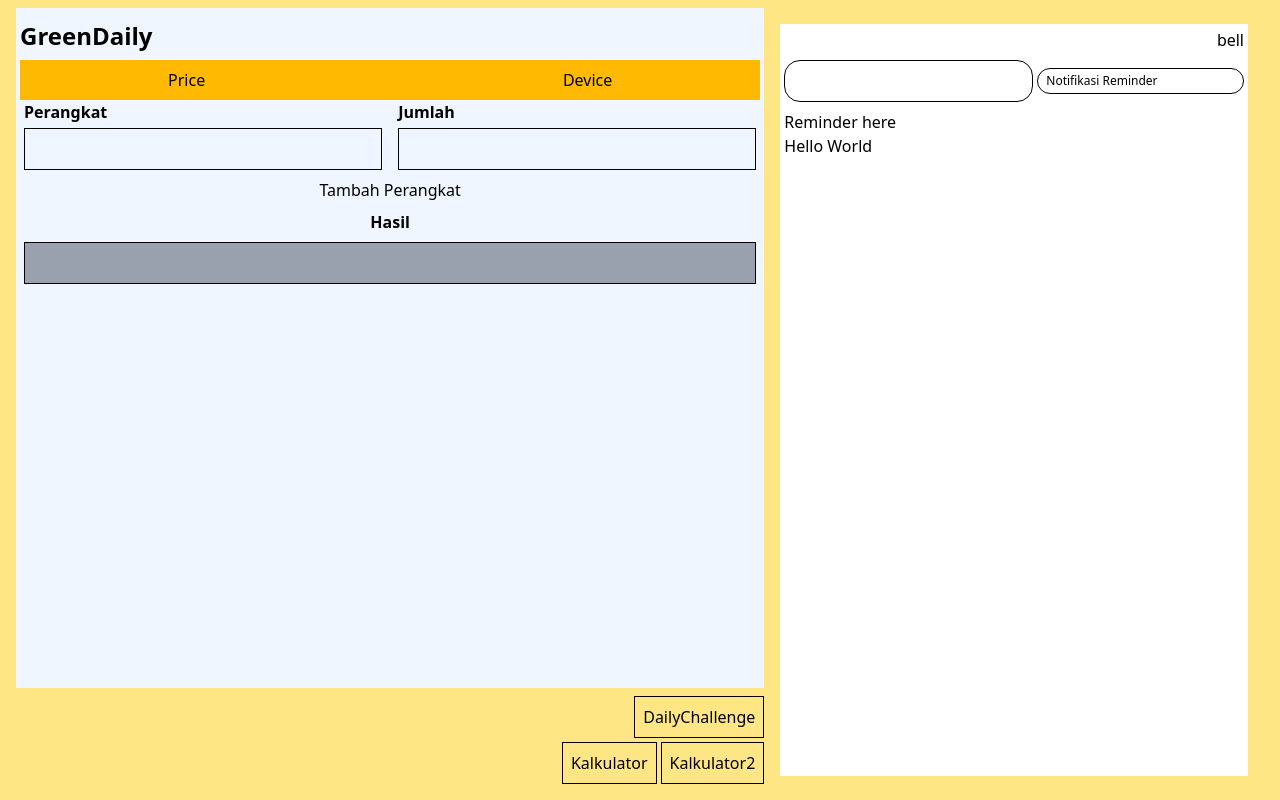
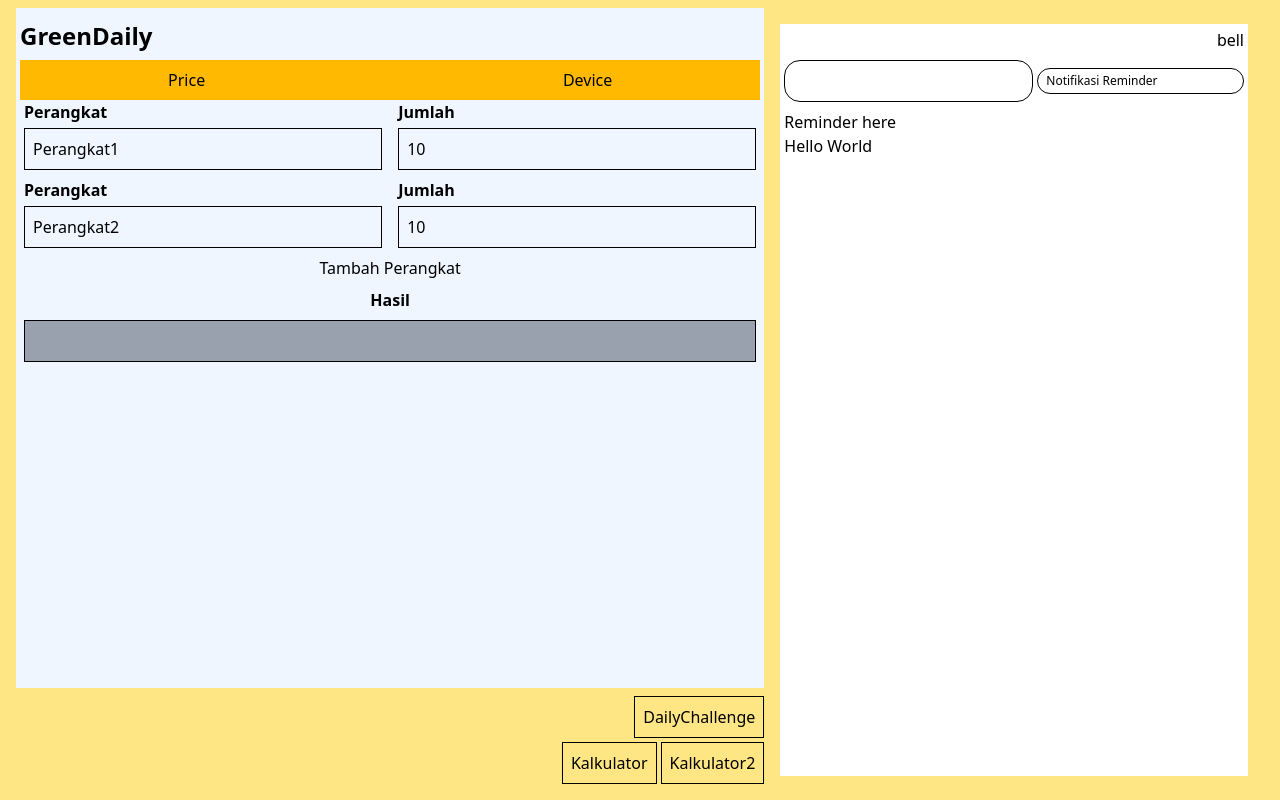
Before and after one commit to sihotang-yonathan1/GreenDaily, a React (Vite) app: page /calculator/byDevice in a window 1280 px wide. Built offline with nearby package versions, Linux system fonts and the light colour scheme.

Commit message:
feat: Add adding row state handling

```diff
--- a/src/app/energyCalculator/byDevice.tsx
+++ b/src/app/energyCalculator/byDevice.tsx
@@ -1,4 +1,28 @@
-function CalculatorDeviceRow(){
+import { useState } from "react";
+
+type DeviceMapItemData = {
+  name: string;
+  price: number,
+  count: number,
+
+}
+
+const deviceData: DeviceMapItemData[] = [{
+  name: "Perangkat1",
+  price: 50,
+  count: 10,
+}, {
+  name: "Perangkat2",
+  price: 50,
+  count: 10,
+}]
+
+function CalculatorDeviceRow({name, price, count}: DeviceMapItemData){
+  const [tempInput, setTempInput] = useState<DeviceMapItemData>({
+    name: name,
+    count: count,
+    price: price
+  })
   return (
     <div className="flex flex-row w-full gap-x-4 px-1">
       {/* Device name */}
@@ -8,6 +32,8 @@ function CalculatorDeviceRow(){
           type="text"
           className="border py-2 px-2"
           id="deviceType"
+          value={tempInput.name}
+          onChange={event => setTempInput({...tempInput, name: event.target.value})}
           />
       </div>
 
@@ -19,6 +45,8 @@ function CalculatorDeviceRow(){
           id="deviceNumber"
           min={0}
           className="border py-2 px-2"
+          value={count}
+          onChange={event => setTempInput({...tempInput, count: Number(event.target.value ?? 0)})}
         />
       </div>
     </div>
@@ -26,13 +54,29 @@ function CalculatorDeviceRow(){
 }
 
 export function CalculatorByDevice(){
+  const [tempData, setTempData] = useState<DeviceMapItemData[]>(deviceData)
+
+  function handleAddItem(data: DeviceMapItemData){
+    setTempData([...tempData, data])
+  }
+
   return (
     <div className="flex flex-col h-full gap-y-2 w-full">
-      <CalculatorDeviceRow />
+      {tempData.map((item, index) => (
+        <CalculatorDeviceRow
+          key={index}
+          name={item.name}
+          price={item.price}
+          count={item.count}
+        />)
+      )}
 
       {/* Add button */}
       <div className="flex justify-center">
-        <button>Tambah Perangkat</button>
+        <button
+          onClick={_ => handleAddItem({name: "", price: 0, count: 0})}>
+          Tambah Perangkat
+        </button>
       </div>
 
       {/* Result */}
```
